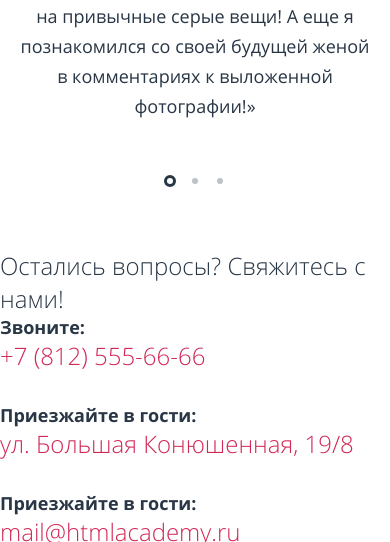
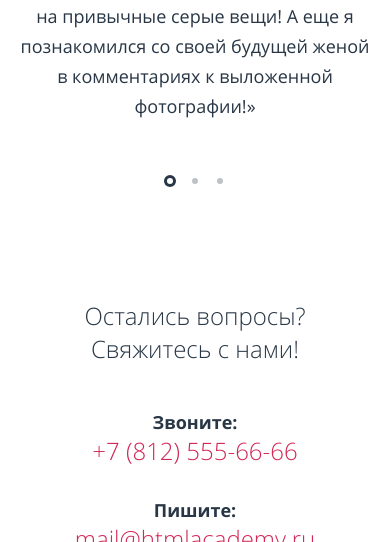
Before and after one commit to multiversal-destroyer/pink, a website: page source/index.html in a window 390 px wide. Shown: the part 1849-2391 px from the top of the page. Drawn offline with nearby package versions, Linux system fonts and the light colour scheme; files that its build step writes are made by us from their sources.

Commit message:
feat: add media queries for contacts.scss

```diff
--- a/source/index.html
+++ b/source/index.html
@@ -236,12 +236,12 @@
             <a class="contacts-item__content contacts-item__content--phone" href="#">+7 (812) 555-66-66</a>
           </li>
           <li class="contacts__item contacts-item">
-            <h3 class="contacts-item__title">Приезжайте в гости:</h3>
-            <address class="contacts-item__content contacts-item__content--address">ул. Большая Конюшенная, 19/8</address>
+            <h3 class="contacts-item__title">Пишите:</h3>
+            <a class="contacts-item__content contacts-item__content--mail" href="#">mail@htmlacademy.ru</a>
           </li>
           <li class="contacts__item contacts-item">
             <h3 class="contacts-item__title">Приезжайте в гости:</h3>
-            <a class="contacts-item__content contacts-item__content--mail" href="#">mail@htmlacademy.ru</a>
+            <address class="contacts-item__content contacts-item__content--address">ул. Большая Конюшенная, 19/8</address>
           </li>
         </ul>
       </section>
--- a/source/sass/blocks/_contacts.scss
+++ b/source/sass/blocks/_contacts.scss
@@ -1,14 +1,53 @@
 .contacts {
+  padding: 50px 45px 41px 45px;
+  text-align: center;
+
+  @media (min-width: $desktop-width) {
+    padding: 74px 130px 0 130px;
+  }
 
   &__description {
     font-size: 24px;
     font-weight: 300;
+    margin-bottom: 45px;
+
+    @media (min-width: $tablet-width) {
+      margin-bottom: 51px;
+      font-size: 40px;
+    }
+
+    @media (min-width: $desktop-width) {
+      font-size: 50px;
+    }
   }
 
   &__list {
     display: flex;
     flex-direction: column;
     row-gap: 31px;
+    list-style: none;
+
+    @media (min-width: $tablet-width) and (max-width: $tablet-width-only) {
+      display: grid;
+      grid-template-columns: 1fr 1fr;
+
+      & > *:last-child { // аааААааААААааАаААААААААААААААА.
+        grid-column: 1 / -1;
+      }
+    }
+
+    @media (min-width: $tablet-width-only) {
+      display: grid;
+      grid-template-columns: 1fr 1fr 1fr;
+
+      & > *:nth-child(2) { //
+        order: 3;
+      }
+
+      & > *:nth-child(3) { //
+        order: 2;
+      }
+    }
   }
 }
 
@@ -17,6 +56,10 @@
   &__title {
     font-size: 18px;
     font-weight: 700;
+
+    @media (min-width: $desktop-width) {
+      margin-bottom: 20px;
+    }
   }
 
   &__content {
```
